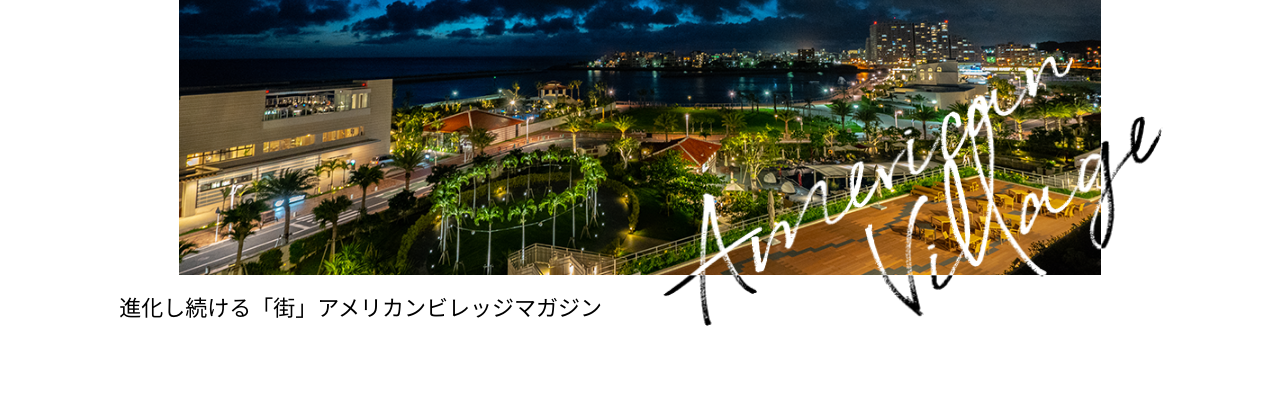
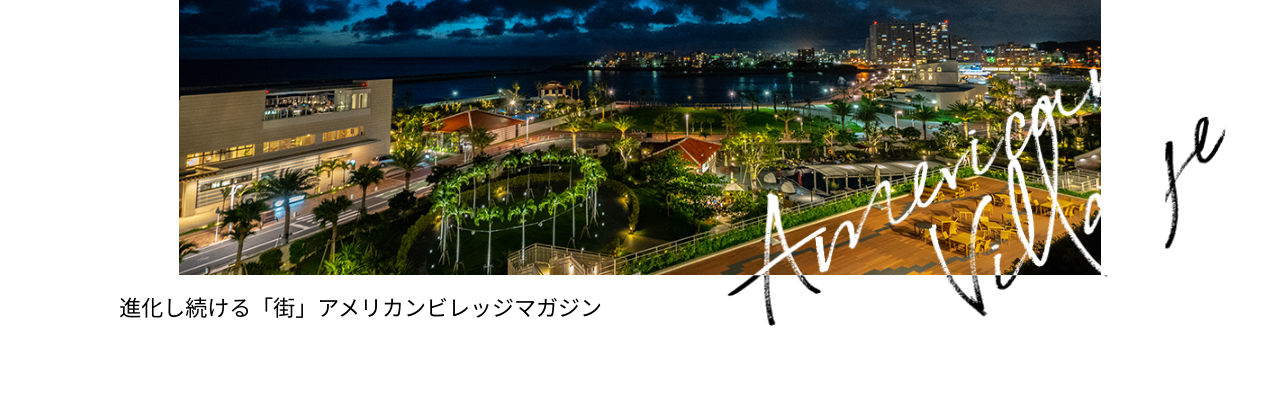
Before and after one commit to koji1218ai/OJT, a plain HTML site: page index.html in a window 1280 px wide. Shown: the part 255-651 px from the top of the page. Drawn offline with Linux system fonts and the light colour scheme.

Commit message:
no message

```diff
--- a/css/header.css
+++ b/css/header.css
@@ -52,7 +52,7 @@
   width: 500px;
   height: 270px;
   position: absolute;
-  right: 117px;
+  right: 53px;
   top: 311px;
 }
 .a-letter2 {
```
